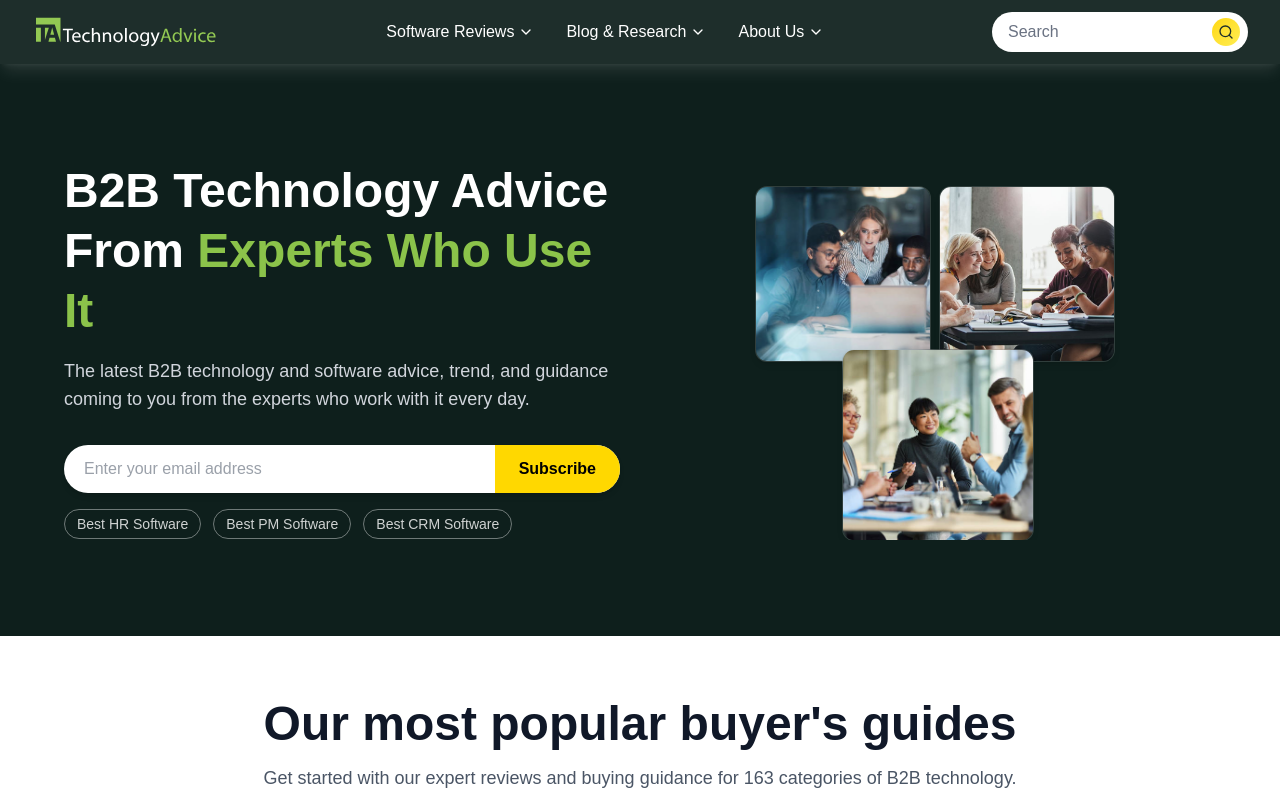
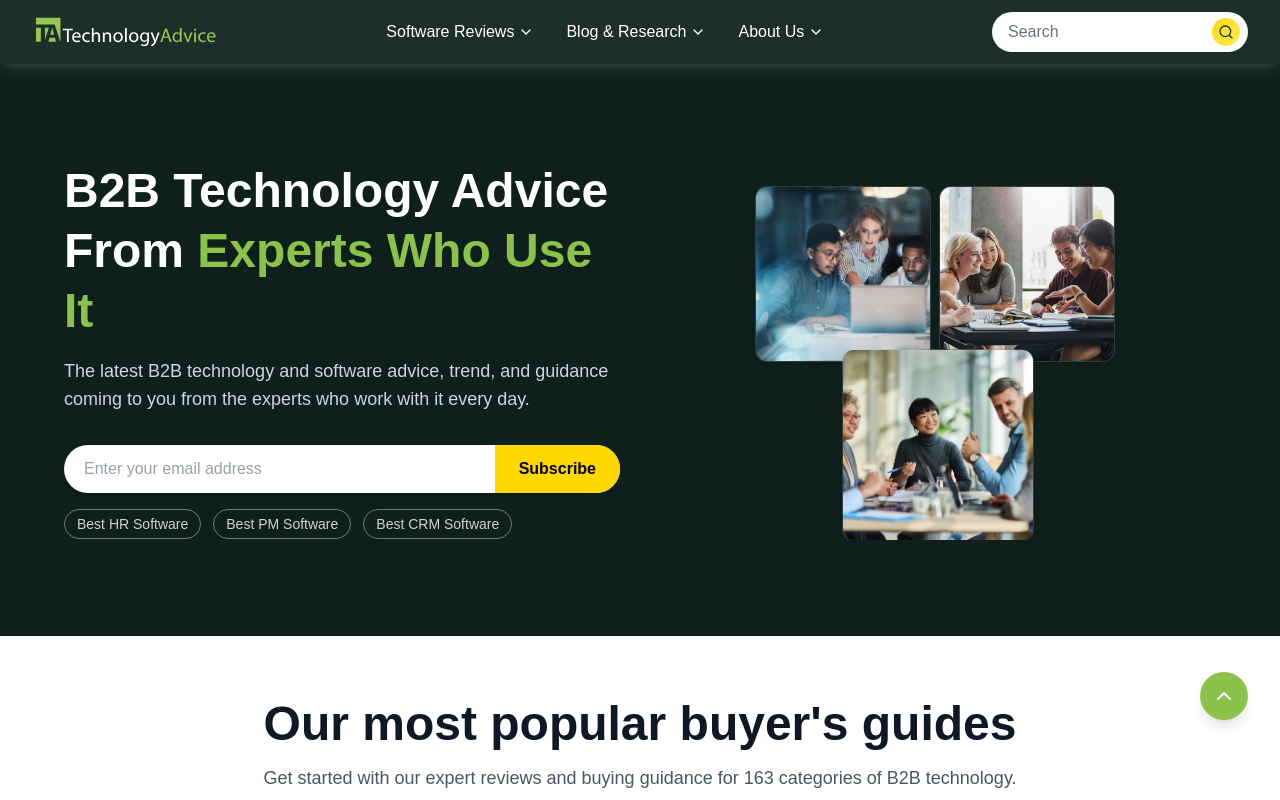
Before and after one commit to md-Gafrujama/the-tech-quotes, a Next.js app: page / in a window 1280 px wide. Shown: the top 800 px of the page. Built offline with nearby package versions, Linux system fonts and the light colour scheme.

Commit message:
Arrownavigation.jsx page updated

```diff
--- a/src/app/layout.jsx
+++ b/src/app/layout.jsx
@@ -2,6 +2,7 @@
 import "./globals.css";
 import Navbar from "@/components/Navbar";
 import Footer from "@/components/Footer";
+import ArrowNavigation from '@/components/ArrowNavigation';
 const geistSans = Geist({
   variable: "--font-geist-sans",
   subsets: ["latin"],
@@ -25,6 +26,7 @@
       >
         <Navbar/>
         {children}
+        <ArrowNavigation />
         <Footer />
       </body>
 
--- /dev/null
+++ b/src/components/ArrowNavigation.jsx
@@ -0,0 +1,49 @@
+'use client';
+
+import { useState, useEffect } from "react";
+import { ChevronUp, ChevronDown } from "lucide-react";
+
+const ArrowNavigation = () => {
+  const [isAtBottom, setIsAtBottom] = useState(false);
+
+  const checkScrollPosition = () => {
+    const scrollTop = window.scrollY;
+    const scrollHeight = document.documentElement.scrollHeight;
+    const clientHeight = document.documentElement.clientHeight;
+
+    setIsAtBottom(scrollTop + clientHeight >= scrollHeight - 100);
+  };
+
+  const handleScroll = () => {
+    window.scrollTo({
+      top: isAtBottom ? 0 : document.documentElement.scrollHeight,
+      behavior: "smooth",
+    });
+  };
+
+  useEffect(() => {
+    window.addEventListener("scroll", checkScrollPosition);
+    checkScrollPosition(); // initial check in case page loads scrolled
+
+    return () => window.removeEventListener("scroll", checkScrollPosition);
+  }, []);
+
+  return (
+    <div className="fixed bottom-20 right-8 z-50">
+      <button
+        onClick={handleScroll}
+        aria-label={isAtBottom ? "Scroll to top" : "Scroll to bottom"}
+        className="p-3 bg-[#8BC34A] rounded-full cursor-pointer hover:bg-[#8BC34A]/90 transition-all duration-200 shadow-lg"
+        type="button"
+      >
+        {isAtBottom ? (
+          <ChevronUp className="h-6 w-6 text-white" />
+        ) : (
+          <ChevronDown className="h-6 w-6 text-white" />
+        )}
+      </button>
+    </div>
+  );
+};
+
+export default ArrowNavigation;
```
